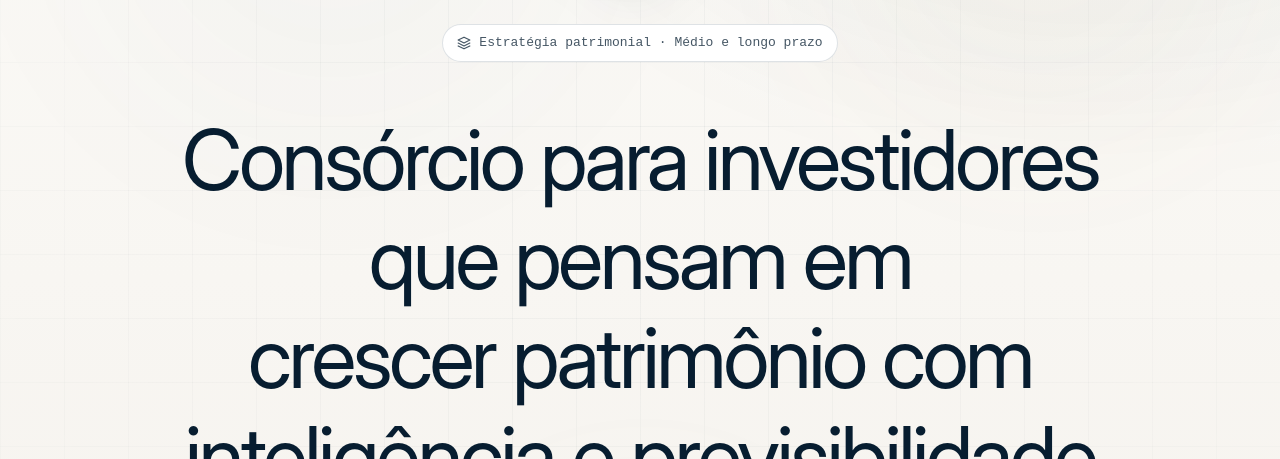
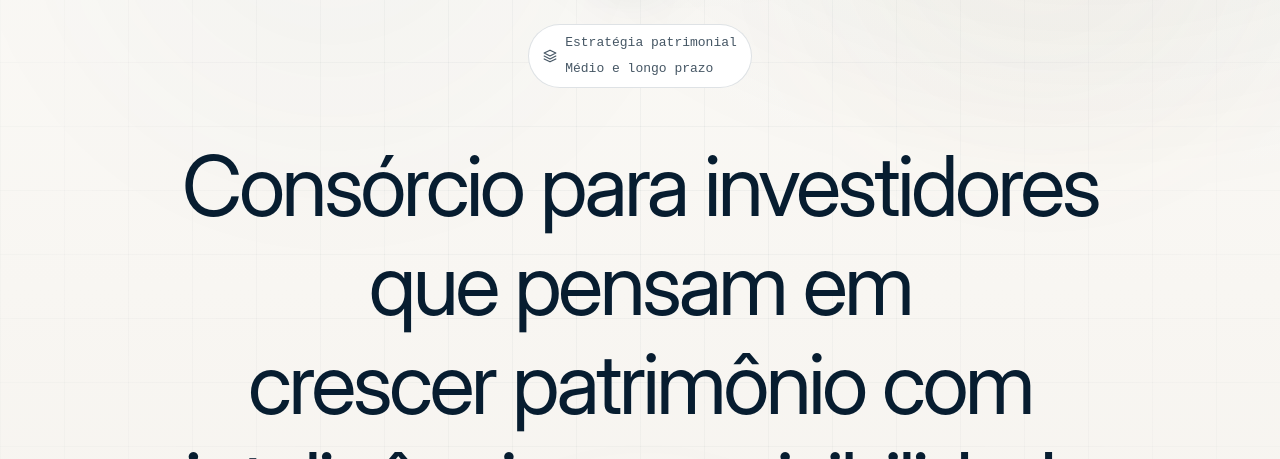
Before and after one commit to petersonalexandrinoaraujo-png/trajettoconsorcio, a plain HTML site: page index.html in a window 1280 px wide. Shown: the part 322-781 px from the top of the page. Drawn offline with Linux system fonts and the light colour scheme; a web font is replaced by a local one.

Commit message:
alteração primeira frase

```diff
--- a/assets/css/page.css
+++ b/assets/css/page.css
@@ -132,6 +132,14 @@
   width: min(210px, 38vw);
   height: auto;
   filter: drop-shadow(0 16px 28px rgba(7, 29, 48, 0.12));
+}
+
+.hero-badge-text {
+  display: inline-flex;
+  flex-direction: column;
+  align-items: flex-start;
+  gap: 2px;
+  text-align: left;
 }
 
 /* ══ Responsive Typography ══ */
--- a/index.html
+++ b/index.html
@@ -44,7 +44,10 @@
       <div data-anim="fade-in">
         <span class="kit-section-header__badge">
           <svg width="14" height="14" viewBox="0 0 24 24" fill="none" stroke="currentColor" stroke-width="2" stroke-linecap="round" stroke-linejoin="round"><path d="M12 2L2 7l10 5 10-5-10-5z"/><path d="M2 17l10 5 10-5"/><path d="M2 12l10 5 10-5"/></svg>
-          Estratégia patrimonial · Médio e longo prazo
+          <span class="hero-badge-text">
+            <span>Estratégia patrimonial</span>
+            <span>Médio e longo prazo</span>
+          </span>
         </span>
       </div>
       <h1 class="kit-h1" data-anim="fade-in" data-anim-delay="1" style="max-width: 1040px; margin: var(--kit-gap-lg) auto 0; font-size: clamp(28px, 7.6vw, 84px); line-height: 1.18; text-wrap: balance;">
```
